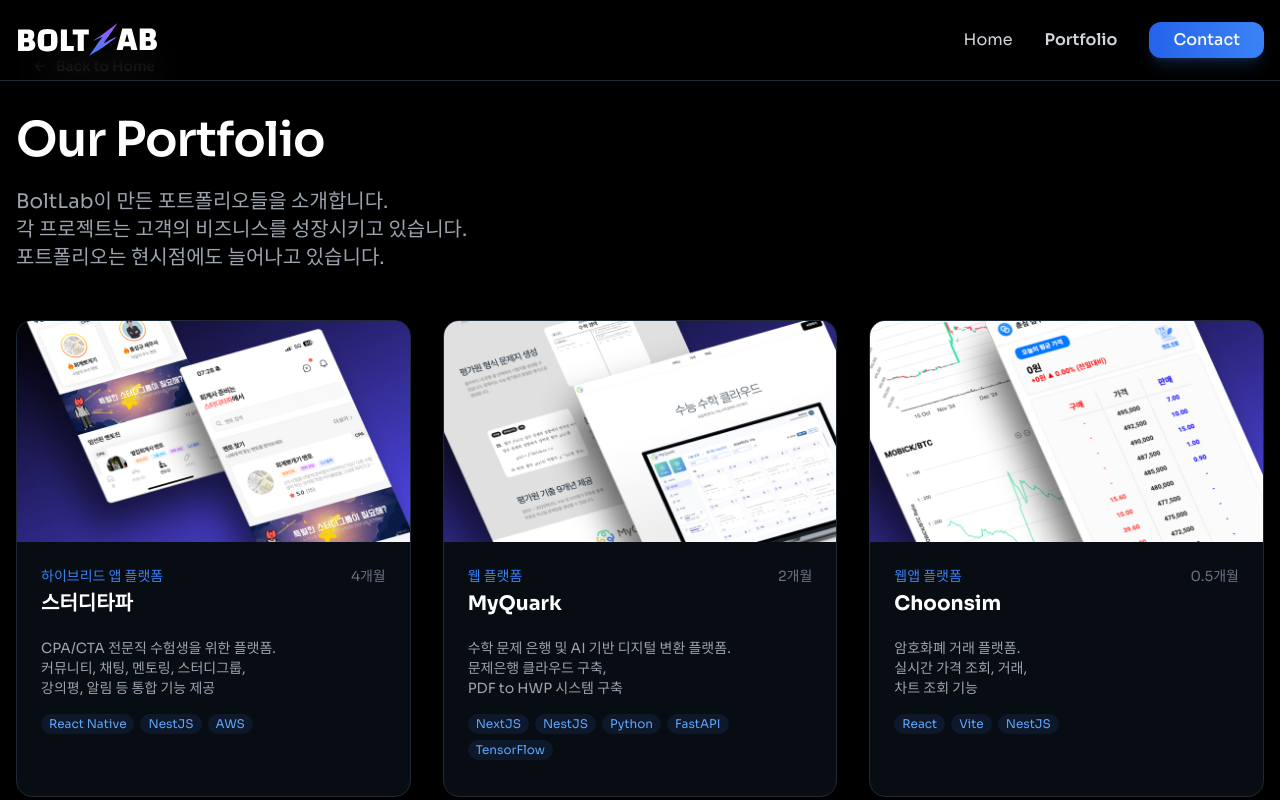
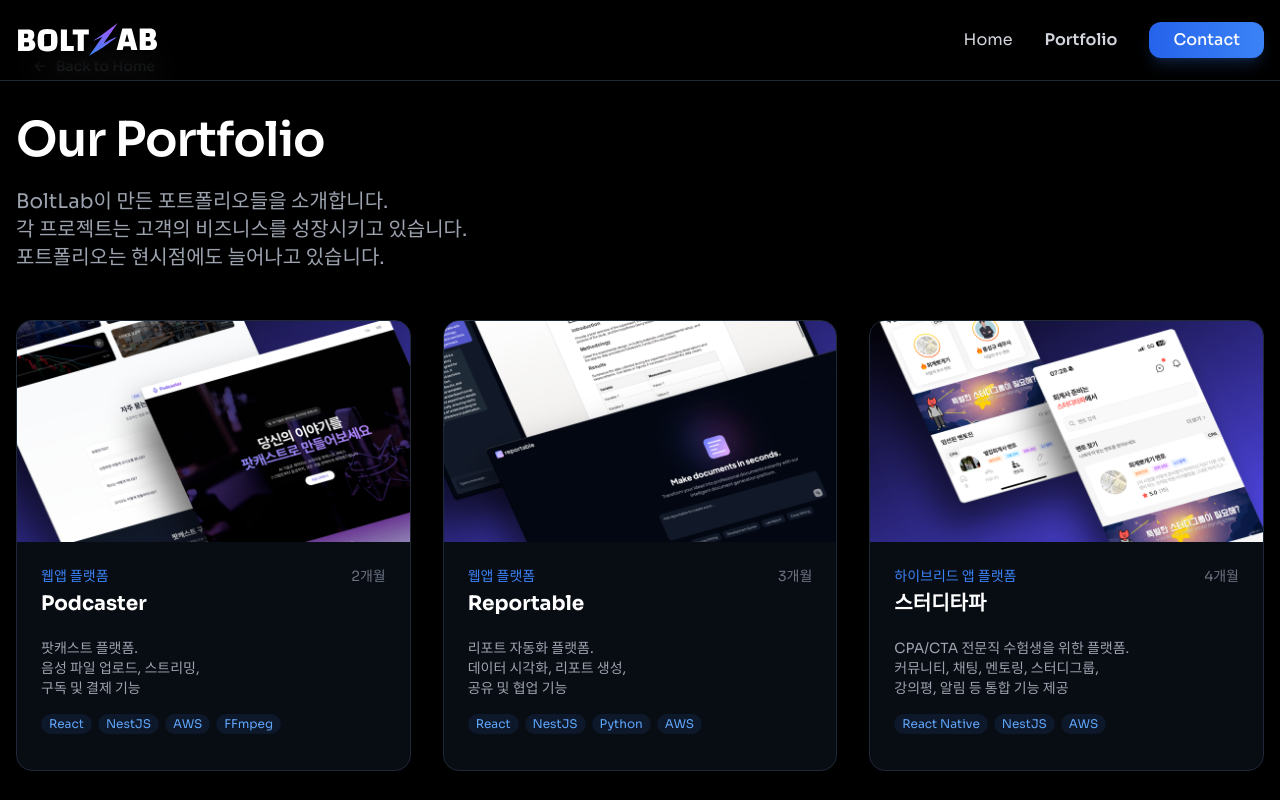
Before and after one commit to koreasuminkim/jelly-webpage, a React (Vite) app: page /portfolio in a window 1280 px wide. Shown: the top 800 px of the page. Built offline with nearby package versions, Linux system fonts and the light colour scheme; grey boxes are pictures that could not be loaded; a web font is replaced by a local one.

Commit message:
feat: 포트폴리오에 Podcaster와 Reportable 프로젝트 추가

```diff
--- a/src/pages/Portfolio.tsx
+++ b/src/pages/Portfolio.tsx
@@ -48,6 +48,22 @@ function ImageModal({ isOpen, onClose, image, title }: ImageModalProps) {
 }
 
 const projects = [
+    {
+        title: "Podcaster",
+        category: "웹앱 플랫폼",
+        image: "/portfolio/Podcaster.png",
+        description: "팟캐스트 플랫폼.\n음성 파일 업로드, 스트리밍,\n구독 및 결제 기능",
+        tags: ["React", "NestJS", "AWS", "FFmpeg"],
+        duration: "2개월",
+    },
+    {
+        title: "Reportable",
+        category: "웹앱 플랫폼",
+        image: "/portfolio/Reportable.png",
+        description: "리포트 자동화 플랫폼.\n데이터 시각화, 리포트 생성,\n공유 및 협업 기능",
+        tags: ["React", "NestJS", "Python", "AWS"],
+        duration: "3개월",
+    },
     {
         title: "스터디타파",
         category: "하이브리드 앱 플랫폼",
```
